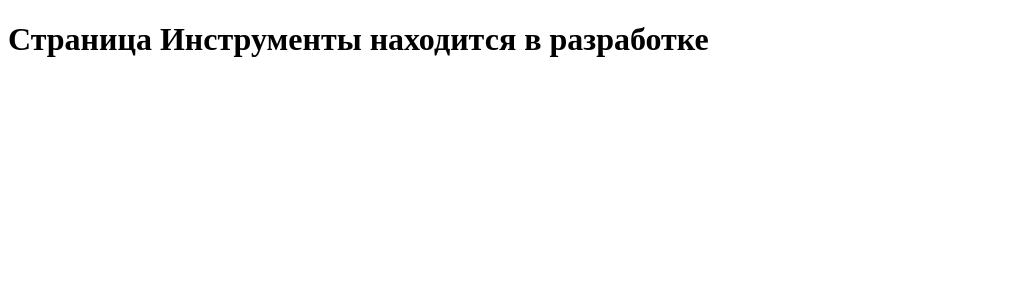
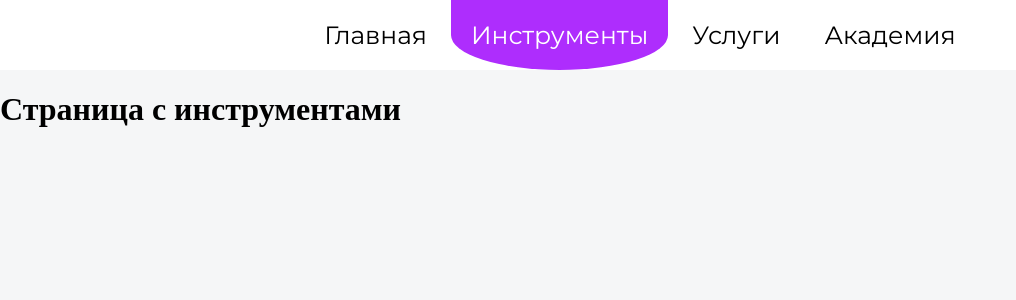
Before and after one commit to FizzFanatic/mysite-noGPT, a Flask app: page /tools in a window 1280 px wide. Shown: the top 300 px of the page, without its empty margins (0-1016 px from the left). Run offline with Flask 3, Linux system fonts and the light colour scheme.

Commit message:
update code

```diff
--- /dev/null
+++ b/static/css/tools.css
@@ -0,0 +1,44 @@
+@import url('https://fonts.googleapis.com/css2?family=Montserrat:ital,wght@0,100..900;1,100..900&display=swap');
+
+body {
+    background-color: #f5f6f7; /* Цвет фона на сайте */
+    margin: 0; /* свойство margin определяет внешний отступ на всех четырёх сторонах элемента */
+    padding-top: 0px; /* Отступ от верхнего края блока */
+}
+
+header {
+    background: #ffffff;
+    text-align: center;
+}
+
+/* Используем селектор потомков */
+header a {
+    text-decoration: none; /* Убираем нижнее подчеркивание у ссылок */
+    font-size: 25px;
+    color: #000000;
+    font-family: "Montserrat", sans-serif;
+    font-optical-sizing: auto;
+    padding: 20px;
+}
+
+header ul {
+    list-style: none; /* Убираем маркеры */
+    margin: 0; /* свойство margin определяет внешний отступ на всех четырёх сторонах элемента */
+    padding: 20px;
+}
+
+/* :hover срабатывает, когда пользователь наводит на элемент мышью */
+header a:hover {
+    color: #ae2dfd;
+    text-decoration: none; /* Убираем нижнее подчеркивание у ссылок */
+}
+
+header li {
+    display: inline; /* Свойство display определяет тип отображения элемента */
+}
+
+header a.active {
+    background-color: #ae2dfd;
+    border-radius: 0% 0% 50% 50%; /* border-radius — это CSS-свойство, позволяющее разработчикам определять, как скругляются границы блока */
+    color: #ffffff;
+}
--- a/templates/index.html
+++ b/templates/index.html
@@ -20,5 +20,7 @@
             <li><a href="{{ url_for('page_academy') }}">Академия</a></li>
         </ul>
     </header>
+
+        <h1>Главная страница</h1>
 </body>
 </html>
--- a/templates/tools.html
+++ b/templates/tools.html
@@ -1,10 +1,26 @@
 <!DOCTYPE html>
-<html lang="en">
+<html lang="ru">
 <head>
     <meta charset="UTF-8">
-    <title>tools</title>
+    <meta name="viewport" content="width=device-width, initial-scale=1.0">
+    <meta name="description" content="Инструменты для бизнеса в интернете">
+
+    <!-- Подключаем стили с директории static/css -->
+    <link rel="stylesheet" href="{{ url_for('static', filename='css/tools.css') }}">
+    <title>Инструменты</title>
+
 </head>
 <body>
-    <h1>Страница Инструменты находится в разработке</h1>
+    <header>
+        <!-- создаем список -->
+        <ul>
+            <li><a href="{{ url_for('page_menu') }}">Главная</a></li>
+            <li><a href="{{ url_for('page_tools') }}" class="active">Инструменты</a></li>
+            <li><a href="{{ url_for('page_services') }}">Услуги</a></li>
+            <li><a href="{{ url_for('page_academy') }}">Академия</a></li>
+        </ul>
+    </header>
+
+        <h1>Страница с инструментами</h1>
 </body>
 </html>
```
Also changed, not shown: static/css/academy.css (added, +44 -0 lines), static/css/services.css (added, +44 -0 lines), templates/academy.html (+19 -3 lines), templates/services.html (+19 -3 lines).
